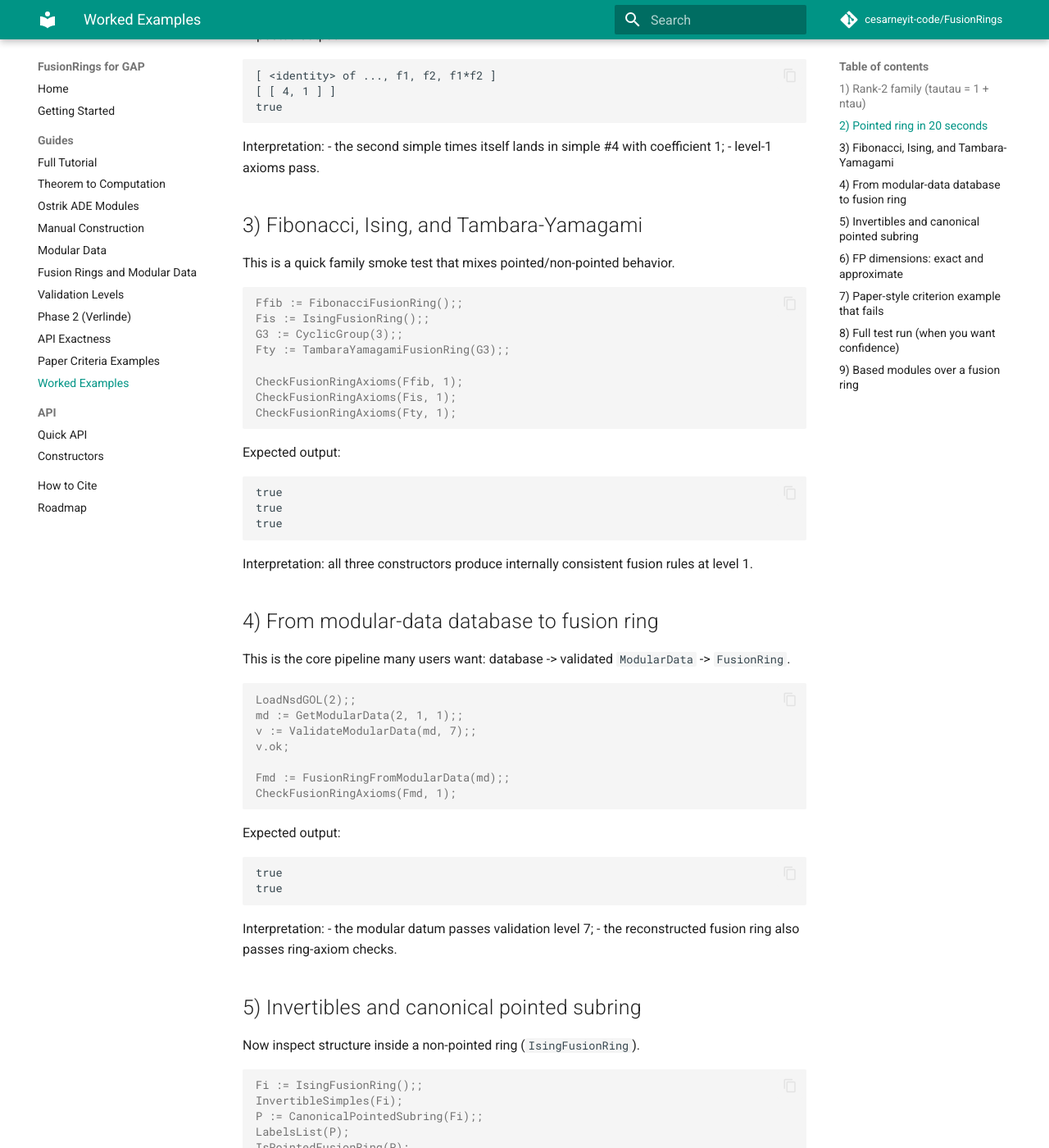
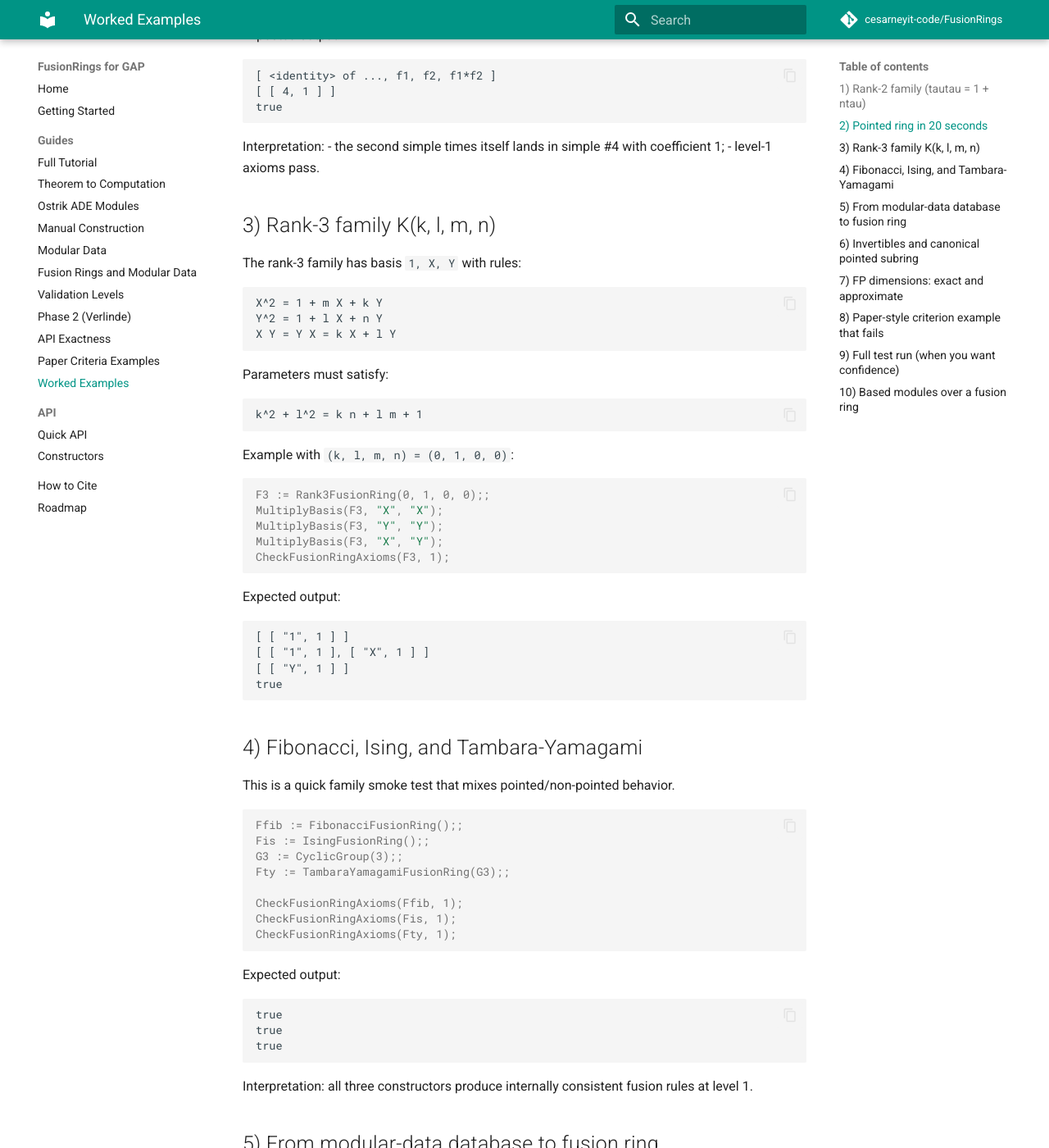
Before and after one commit to cesarneyit-code/FusionRings, an MkDocs documentation site: the page built from webdocs/guide/examples.md, in a window 1280 px wide and 1400 px high, scrolled down 1043 px. Shown: the whole window at 82% size. Built offline with MkDocs 1.6.1 and Material for MkDocs 9.7.7, drawn with Linux system fonts in a browser that asks for light colours; comment, search, counter and statistics services are not loaded; some of the changed text lies outside the part shown.

Commit message:
feat: add rank-3 fusion ring family K(k,l,m,n)

````diff
--- a/webdocs/api/quick-api.md
+++ b/webdocs/api/quick-api.md
@@ -17,6 +17,7 @@ Then use the sections below as a function index.
 - `ModularDataFromNsdRecord(rec)`
 - `ModularDataFromST(S, T[, labels])`
 - `Rank2FusionRing(n)` (`tau*tau = 1 + n*tau`)
+- `Rank3FusionRing(k, l, m, n)` (rank-3 family with `k^2 + l^2 = k n + l m + 1`)
 
 ## Validation and loaders
 
--- a/webdocs/guide/examples.md
+++ b/webdocs/guide/examples.md
@@ -57,7 +57,42 @@ Interpretation:
 - the second simple times itself lands in simple #4 with coefficient 1;
 - level-1 axioms pass.
 
-## 3) Fibonacci, Ising, and Tambara-Yamagami
+## 3) Rank-3 family K(k, l, m, n)
+
+The rank-3 family has basis `1, X, Y` with rules:
+
+```
+X^2 = 1 + m X + k Y
+Y^2 = 1 + l X + n Y
+X Y = Y X = k X + l Y
+```
+
+Parameters must satisfy:
+
+```
+k^2 + l^2 = k n + l m + 1
+```
+
+Example with `(k, l, m, n) = (0, 1, 0, 0)`:
+
+```gap
+F3 := Rank3FusionRing(0, 1, 0, 0);;
+MultiplyBasis(F3, "X", "X");
+MultiplyBasis(F3, "Y", "Y");
+MultiplyBasis(F3, "X", "Y");
+CheckFusionRingAxioms(F3, 1);
+```
+
+Expected output:
+
+```text
+[ [ "1", 1 ] ]
+[ [ "1", 1 ], [ "X", 1 ] ]
+[ [ "Y", 1 ] ]
+true
+```
+
+## 4) Fibonacci, Ising, and Tambara-Yamagami
 
 This is a quick family smoke test that mixes pointed/non-pointed behavior.
 
@@ -195,7 +230,7 @@ FusionRings_TestAllStrict();
 
 This runs the package test suite and is the right command before a commit.
 
-## 9) Based modules over a fusion ring
+## 10) Based modules over a fusion ring
 
 The package now supports based modules (Ostrik's based modules over a based
 ring, i.e. modules over a fusion ring with nonnegative integral action
````
Also changed, not shown: other parts of webdocs/guide/examples.md (+5 -5 lines), webdocs/guide/full-tutorial.md (+24 -7 lines), webdocs/guide/fusion-rings-and-modular-data.md (+9 -0 lines), webdocs/guide/getting-started.md (+20 -0 lines), webdocs/guide/manual-construction.md (+9 -0 lines), 3 other files.
